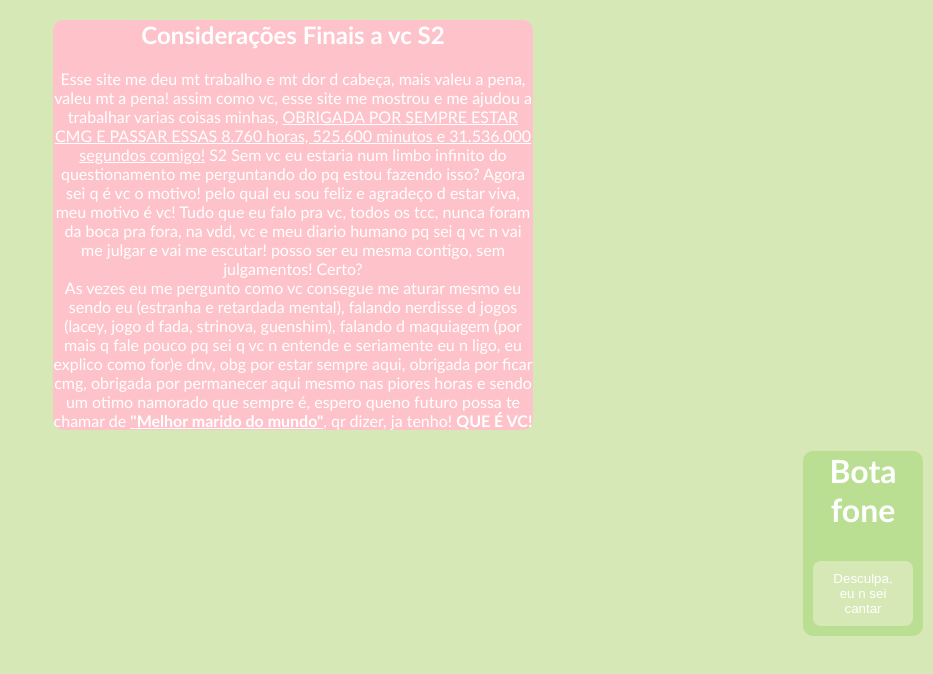
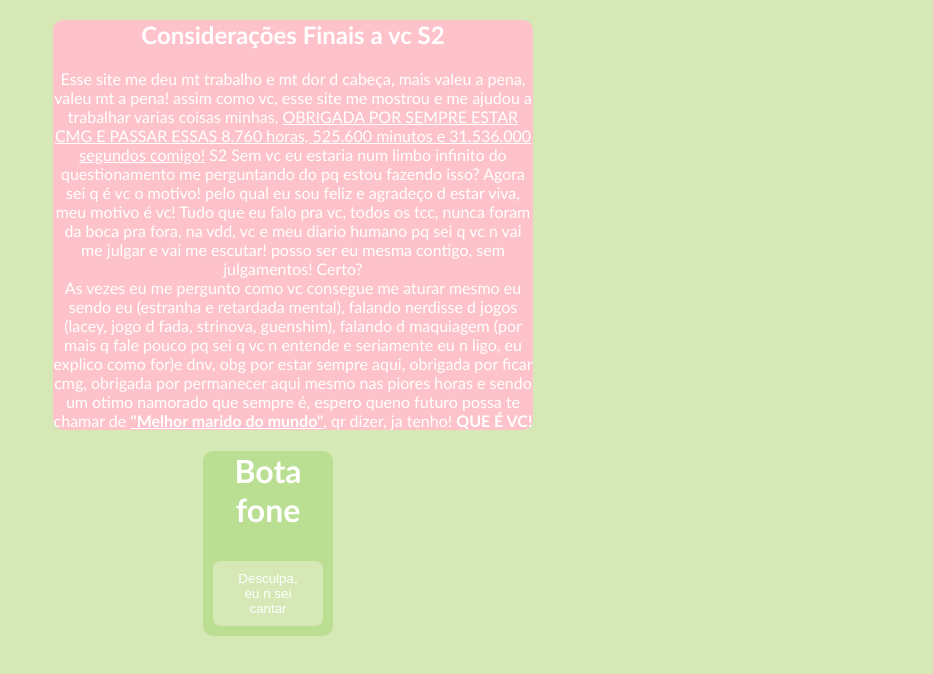
Before and after one commit to DudaPiacenti/Site-pro-Iago, a plain HTML site: page Finais.html in a window 1280 px wide. Shown: the whole page, without its empty margins (347-1280 px from the left). Drawn offline with Linux system fonts and the light colour scheme.

Commit message:
Gagagagg

```diff
--- a/Finais.css
+++ b/Finais.css
@@ -40,8 +40,8 @@ aside{
     background-color: #d6e8b5
 }
 .audios{
-    margin-left: 1150px;
-    margin-right: 10px;
+    margin-left: 550px;
+    margin-right: 600px;
     background-color: #badf93;
     border-radius: 10px;
     text-align: center;
```
